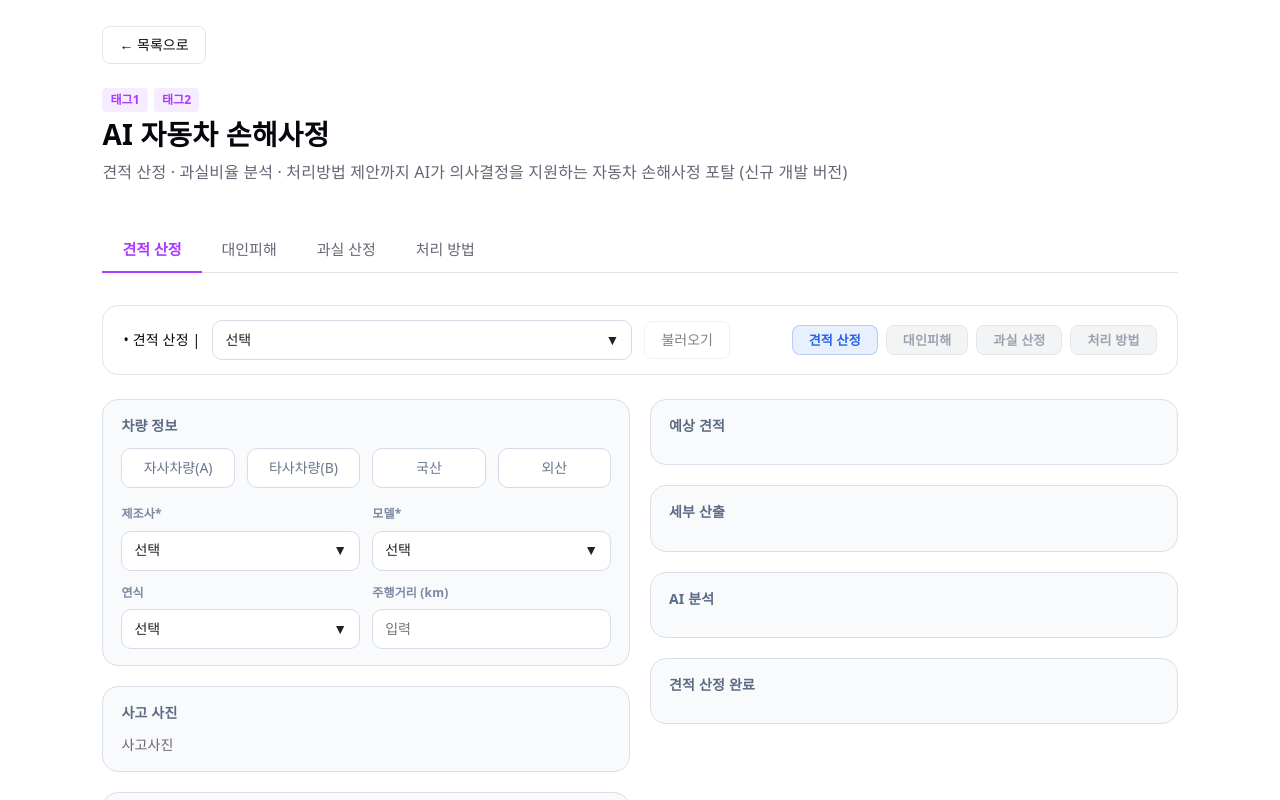
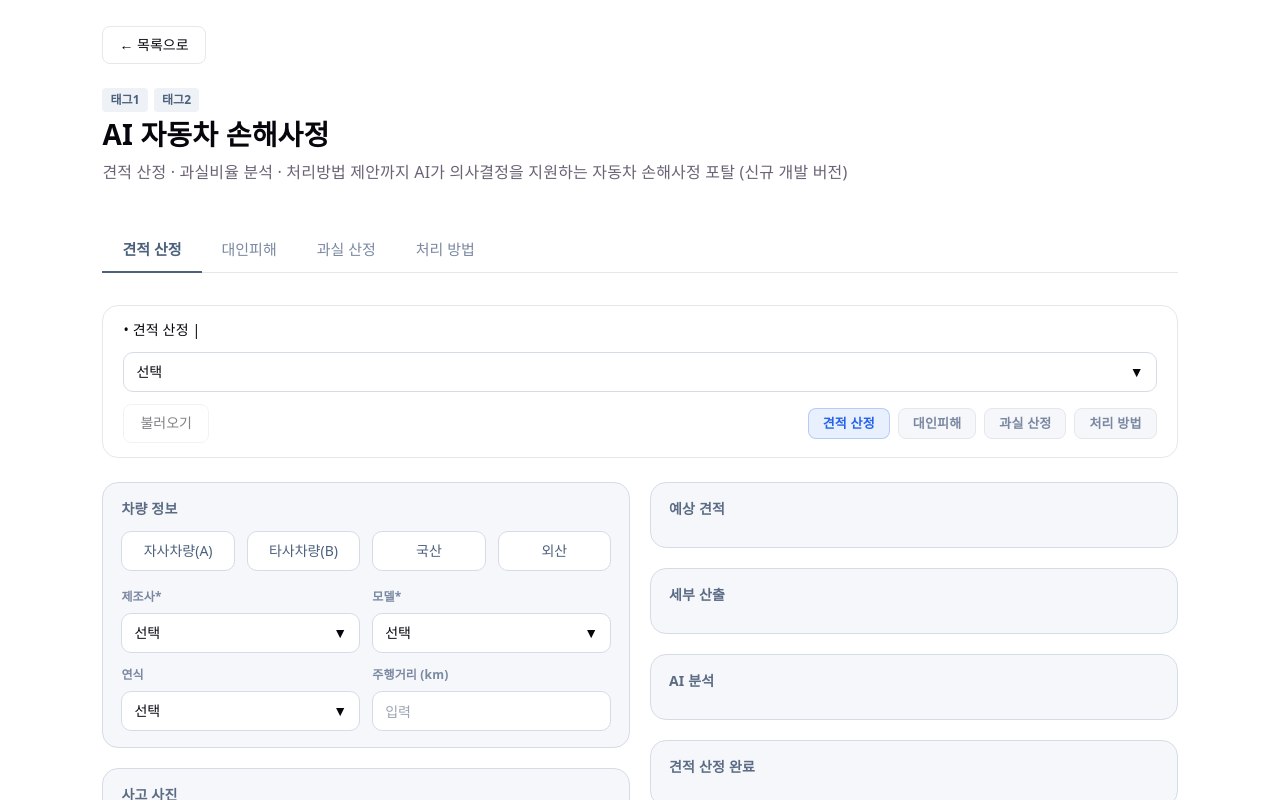
Before and after one commit to munjung/mvp-fe, a React (Vite) app: page /cards/1 in a window 1280 px wide. Shown: the top 800 px of the page. Built offline with nearby package versions, Linux system fonts and the light colour scheme.

Commit message:
Design: css 색감 조정, chatgpt썼어용

```diff
--- a/src/styles/card.css
+++ b/src/styles/card.css
@@ -4,9 +4,11 @@
 .mt-10 {
   margin-top: 10px;
 }
+
 .mt-20 {
   margin-top: 20px;
 }
+
 .mt-30 {
   margin-top: 30px;
 }
@@ -71,7 +73,7 @@
   flex-direction: column;
   overflow: hidden;
   border: 1px solid var(--border);
-  border-radius: 12px;
+  border-radius: var(--radius-lg);
   background: var(--bg);
   transition:
     box-shadow 0.2s,
@@ -115,14 +117,12 @@
 }
 
 .card-title {
-  margin: 0;
   font-size: 18px;
   font-weight: 600;
   color: var(--text-h);
 }
 
 .card-desc {
-  margin: 0;
   font-size: 14px;
   line-height: 1.5;
   color: var(--text);
@@ -148,7 +148,7 @@
 }
 
 .detail-title {
-  margin: 12px 0 0;
+  margin-top: 12px;
   font-size: 28px;
   font-weight: 700;
   color: var(--text-h);
@@ -161,48 +161,13 @@
 }
 
 /* =========================
-   tab
-========================= */
-.tab-menu {
-  display: flex;
-  gap: 0;
-  margin-bottom: 32px;
-  border-bottom: 1px solid var(--border);
-}
-
-.tab-item {
-  margin-bottom: -1px;
-  padding: 12px 20px;
-  border: none;
-  border-bottom: 2px solid transparent;
-  background: none;
-  font-size: 15px;
-  font-weight: 500;
-  color: var(--text);
-  cursor: pointer;
-  transition:
-    color 0.15s,
-    border-color 0.15s;
-}
-
-.tab-item:hover {
-  color: var(--text-h);
-}
-
-.tab-item--active {
-  border-bottom-color: var(--accent);
-  font-weight: 600;
-  color: var(--accent);
-}
-
-/* =========================
    common - button
 ========================= */
 .base-button {
   width: fit-content;
   padding: 8px 16px;
   border: 1px solid var(--border);
-  border-radius: 8px;
+  border-radius: var(--radius-sm);
   background: var(--bg);
   font-size: 14px;
   font-weight: 500;
@@ -216,8 +181,8 @@
 
 .base-button:hover {
   border-color: var(--accent-border);
-  background: var(--accent-bg);
-  color: var(--accent);
+  background: var(--accent);
+  color: var(--white);
 }
 
 .base-button--back {
@@ -232,7 +197,6 @@
 /* =========================
    common - checkbox
 ========================= */
-
 .base-checkbox {
   display: inline-flex;
   align-items: center;
@@ -249,7 +213,7 @@
 
 .base-checkbox-label {
   font-size: 14px;
-  color: #222;
+  color: var(--text-h);
 }
 
 /* =========================
@@ -257,9 +221,9 @@
 ========================= */
 .base-section {
   padding: 16px 18px;
-  border: 1px solid #d9e0ea;
-  border-radius: 16px;
-  background: #f8fafc;
+  border: 1px solid var(--border-strong);
+  border-radius: var(--radius-xl);
+  background: var(--accent-soft);
 }
 
 .base-section-header {
@@ -267,10 +231,9 @@
 }
 
 .base-section-title {
-  margin: 0;
   font-size: 14px;
   font-weight: 700;
-  color: #5b6b84;
+  color: var(--sub-text-dark);
 }
 
 .base-section-body {
@@ -284,7 +247,14 @@
 ========================= */
 .base-multi-select {
   position: relative;
-  width: 100%;
+}
+
+.base-multi-select-hidden-input {
+  position: absolute;
+  width: 0;
+  height: 0;
+  opacity: 0;
+  pointer-events: none;
 }
 
 .base-multi-select-dropdown {
@@ -293,9 +263,9 @@
   left: 0;
   width: 100%;
   padding: 8px;
-  border: 1px solid #d5dce6;
-  border-radius: 10px;
-  background: #fff;
+  border: 1px solid var(--border-strong);
+  border-radius: var(--radius-md);
+  background: var(--bg);
   box-shadow: 0 8px 20px rgba(0, 0, 0, 0.12);
   z-index: 20;
 }
@@ -305,12 +275,17 @@
   align-items: center;
   gap: 8px;
   padding: 10px 12px;
-  border-radius: 8px;
+  border-radius: var(--radius-sm);
   cursor: pointer;
 }
 
 .base-multi-select-item:hover {
-  background: #f3f6fa;
+  background: var(--accent-bg);
+}
+
+.base-multi-select-empty {
+  padding: 12px;
+  color: var(--text);
 }
 
 /* =========================
@@ -322,17 +297,15 @@
 }
 
 .base-multi-chip-trigger {
-  appearance: none;
-  -webkit-appearance: none;
   display: flex;
   align-items: center;
   justify-content: space-between;
   width: 100%;
   min-height: 40px;
   padding: 0 12px;
-  border: 1px solid #1f9ac0;
-  border-radius: 12px;
-  background: #fff;
+  border: 1px solid var(--accent);
+  border-radius: var(--radius-lg);
+  background: var(--bg);
   cursor: pointer;
 }
 
@@ -345,7 +318,7 @@
 .base-multi-chip-trigger-text {
   font-size: 14px;
   font-weight: 600;
-  color: #0f6f8f;
+  color: var(--accent);
 }
 
 .base-multi-chip-badge {
@@ -356,10 +329,10 @@
   height: 18px;
   padding: 0 6px;
   border-radius: 999px;
-  background: #1f9ac0;
+  background: var(--accent);
   font-size: 12px;
   font-weight: 700;
-  color: #fff;
+  color: var(--white);
 }
 
 .base-multi-chip-arrow {
@@ -377,7 +350,7 @@
   left: 50%;
   width: 11px;
   height: 9px;
-  background: #1f9ac0;
+  background: var(--accent);
   clip-path: polygon(50% 0, 0 100%, 100% 100%);
   transform: translate(-50%, -50%) rotate(180deg);
   transform-origin: center;
@@ -391,9 +364,9 @@
 .base-multi-chip-panel {
   margin-top: 8px;
   padding: 12px;
-  border: 1px solid #d7dee8;
-  border-radius: 12px;
-  background: #fff;
+  border: 1px solid var(--border-strong);
+  border-radius: var(--radius-lg);
+  background: var(--bg);
 }
 
 .base-multi-chip-list {
@@ -408,18 +381,18 @@
   gap: 4px;
   min-height: 30px;
   padding: 0 10px;
-  border: 1px solid #d7dee8;
+  border: 1px solid var(--border-strong);
   border-radius: 999px;
-  background: #f8fafc;
+  background: var(--accent-soft);
   font-size: 13px;
-  color: #5f6b7a;
+  color: var(--text);
   cursor: pointer;
 }
 
 .base-multi-chip-item.is-selected {
-  border-color: #1396b8;
-  background: #1396b8;
-  color: #fff;
+  border-color: var(--accent);
+  background: var(--accent);
+  color: var(--white);
 }
 
 .base-multi-chip-check {
@@ -461,53 +434,45 @@
 .form-label {
   font-size: 12px;
   font-weight: 600;
-  color: #7b88a1;
+  color: var(--sub-text);
 }
 
 /* =========================
-   common - input
+   common - input / textarea / select
 ========================= */
-.base-input {
-  box-sizing: border-box;
+.base-input,
+.base-textarea,
+.base-select-trigger {
   width: 100%;
+  border: 1px solid var(--border-strong);
+  border-radius: var(--radius-md);
+  background: var(--bg);
+  font-size: 14px;
+  color: var(--text-h);
+}
+
+.base-input,
+.base-select-trigger {
   height: 40px;
   padding: 0 12px;
-  border: 1px solid #d5dce6;
-  border-radius: 10px;
-  background: #fff;
-  font-size: 14px;
-  color: #222;
 }
 
-.base-input:focus {
-  outline: none;
-  border-color: #8aa0bf;
-}
-
-/* =========================
-   common - textarea
-========================= */
-
 .base-textarea {
-  width: 100%;
   min-height: 120px;
   padding: 12px;
-  border: 1px solid #d5dce6;
-  border-radius: 10px;
-  background: #fff;
-  font-size: 14px;
-  color: #222;
   line-height: 1.5;
-  box-sizing: border-box;
   resize: vertical;
 }
 
-.base-textarea:focus {
+.base-input:focus,
+.base-textarea:focus,
+.base-select-trigger:focus {
   outline: none;
-  border-color: #8aa0bf;
+  border-color: var(--border-focus);
 }
 
-.base-textarea::placeholder {
+.base-textarea::placeholder,
+.base-input::placeholder {
   color: #9aa4b2;
 }
 
@@ -520,64 +485,43 @@
 }
 
 .base-radio-item {
-  flex: 1; /* 핵심 */
+  flex: 1;
   display: inline-flex;
   align-items: center;
   justify-content: center;
   min-height: 40px;
   padding: 0 16px;
-  border: 1px solid #d5dce6;
-  border-radius: 10px;
-  background: #fff;
+  border: 1px solid var(--border-strong);
+  border-radius: var(--radius-md);
+  background: var(--bg);
   font-size: 14px;
   font-weight: 500;
-  color: #6b778c;
+  color: var(--accent);
   cursor: pointer;
 }
 
 .base-radio-item[data-state='checked'] {
-  border-color: #4d617d;
-  background: #4d617d;
-  color: #fff;
+  border-color: var(--accent);
+  background: var(--accent);
+  color: var(--white);
 }
 
 /* =========================
    common - select
 ========================= */
 .base-select-trigger {
-  width: fit-content;
-  min-width: 200px;
-  max-width: 420px;
-  height: 40px;
-  padding: 0 12px;
-  border: 1px solid #d0d5dd;
-  border-radius: 8px;
-  background: #fff;
   display: inline-flex;
   align-items: center;
   justify-content: space-between;
   gap: 8px;
-  width: 100%;
-  height: 40px;
-  padding: 0 12px;
-  border: 1px solid #d5dce6;
-  border-radius: 10px;
-  background: #fff;
-  font-size: 14px;
-  color: #222;
   cursor: pointer;
-}
-
-.base-select-trigger:focus {
-  outline: none;
-  border-color: #8aa0bf;
 }
 
 .base-select-content {
   overflow: hidden;
-  border: 1px solid #d5dce6;
-  border-radius: 10px;
-  background: #fff;
+  border: 1px solid var(--border-strong);
+  border-radius: var(--radius-md);
+  background: var(--bg);
   box-shadow: 0 8px 20px rgba(0, 0, 0, 0.12);
 }
 
@@ -587,13 +531,13 @@
 
 .base-select-item {
   padding: 10px 12px;
-  border-radius: 8px;
+  border-radius: var(--radius-sm);
   font-size: 14px;
   cursor: pointer;
 }
 
 .base-select-item[data-highlighted] {
   outline: none;
-  background: #4d617d;
-  color: #fff;
+  background: var(--accent);
+  color: var(--white);
 }
--- a/src/styles/main.css
+++ b/src/styles/main.css
@@ -1,17 +1,29 @@
 @import './card.css';
 @import './tab.css';
 
-/* 기본 디자인 변수 */
+/* =========================
+   root
+========================= */
 :root {
   --text: #6b6375;
   --text-h: #08060d;
   --bg: #ffffff;
-  --border: #e5e4e7;
+  --white: #ffffff;
+
+  --border: #e5e7eb;
+  --border-strong: #d5dce6;
+  --border-focus: #7f93ad;
+
   --code-bg: #f4f3ec;
 
-  --accent: #aa3bff;
-  --accent-bg: rgba(170, 59, 255, 0.1);
-  --accent-border: rgba(170, 59, 255, 0.5);
+  --accent: #4d617d;
+  --accent-hover: #3f5168;
+  --accent-bg: #eef2f7;
+  --accent-border: #4d617d;
+  --accent-soft: #f5f7fa;
+
+  --sub-text: #7b88a1;
+  --sub-text-dark: #5b6b84;
 
   --shadow: rgba(0, 0, 0, 0.1) 0 10px 15px -3px, rgba(0, 0, 0, 0.05) 0 4px 6px -2px;
 
@@ -19,25 +31,44 @@
   --heading: system-ui, 'Segoe UI', Roboto, sans-serif;
   --mono: ui-monospace, Consolas, monospace;
 
-  font: 14px/145% var(--sans); /* 전체 폰트 크기 기준 */
+  --radius-sm: 8px;
+  --radius-md: 10px;
+  --radius-lg: 12px;
+  --radius-xl: 16px;
+
+  font: 14px/145% var(--sans);
   letter-spacing: 0.18px;
   color: var(--text);
   background: var(--bg);
 }
 
-/* 다크모드 대응 */
+/* =========================
+   dark mode
+========================= */
 @media (prefers-color-scheme: dark) {
   :root {
     --text: #9ca3af;
     --text-h: #f3f4f6;
     --bg: #16171d;
     --border: #2e303a;
+    --border-strong: #3a3d49;
+    --border-focus: #7f93ad;
     --code-bg: #1f2028;
-    --accent: #c084fc;
+
+    --accent: #7f93ad;
+    --accent-hover: #93a4ba;
+    --accent-bg: #2a3340;
+    --accent-border: #7f93ad;
+    --accent-soft: #202733;
+
+    --sub-text: #a5afbf;
+    --sub-text-dark: #c0cad8;
   }
 }
 
-/* 기본 리셋 */
+/* =========================
+   reset
+========================= */
 * {
   box-sizing: border-box;
 }
@@ -45,9 +76,9 @@
 html,
 body,
 #root {
+  min-height: 100%;
   margin: 0;
   padding: 0;
-  min-height: 100%;
 }
 
 body {
@@ -55,13 +86,16 @@ body {
   color: var(--text);
 }
 
-p {
+p,
+h1,
+h2,
+h3 {
   margin: 0;
 }
 
 h1,
-h2 {
-  margin: 0;
+h2,
+h3 {
   font-family: var(--heading);
 }
 
@@ -73,6 +107,6 @@ select {
 }
 
 a {
+  color: inherit;
   text-decoration: none;
-  color: inherit;
 }
--- a/src/styles/tab.css
+++ b/src/styles/tab.css
@@ -1,13 +1,54 @@
-/* TabHeader */
+/* =========================
+   tab (underline)
+========================= */
+.tab-menu {
+  display: flex;
+  gap: 0;
+  margin-bottom: 32px;
+  border-bottom: 1px solid var(--border);
+}
+
+.tab-item {
+  margin-bottom: -1px;
+  padding: 12px 20px;
+  border: none;
+  border-bottom: 2px solid transparent;
+  background: none;
+  font-size: 15px;
+  font-weight: 500;
+  color: var(--sub-text);
+  cursor: pointer;
+  transition:
+    color 0.15s,
+    border-color 0.15s;
+}
+
+.tab-item:hover {
+  color: var(--text-h);
+}
+
+.tab-item--active {
+  border-bottom-color: var(--accent);
+  font-weight: 600;
+  color: var(--accent);
+}
+
+.tab-item:focus {
+  outline: none;
+}
+
+/* =========================
+   tab header
+========================= */
 .tab-header {
   display: flex;
   align-items: center;
+  flex-wrap: wrap;
   gap: 12px;
-  flex-wrap: wrap;
   margin-bottom: 24px;
   padding: 14px 20px;
   border: 1px solid var(--border);
-  border-radius: 16px;
+  border-radius: var(--radius-xl);
   background: var(--bg);
 }
 
@@ -18,46 +59,51 @@
   white-space: nowrap;
 }
 
-.tab-header__select {
-  padding: 6px 10px;
-  border-radius: 8px;
-  border: 1px solid var(--border);
-  background: var(--bg);
-  color: var(--text-h);
-  font-size: 14px;
-  cursor: pointer;
+/* select (BaseSelect이랑 톤 맞춤) */
+.tab-header .base-select-trigger {
+  min-width: 180px;
 }
 
+/* 버튼 disabled 스타일 */
 .tab-header__btn--disabled {
   opacity: 0.4;
+  pointer-events: none;
   cursor: not-allowed;
-  pointer-events: none;
 }
 
-/* 우측 탭 구분 배지 */
+/* =========================
+   tab badges
+========================= */
 .tab-header__badges {
-  margin-left: auto;
   display: flex;
   gap: 8px;
+  margin-left: auto;
 }
 
 .tab-badge {
   display: inline-block;
-  padding: 4px 16px;
-  border-radius: 8px;
+  padding: 4px 14px;
+  border: 1px solid var(--border);
+  border-radius: var(--radius-sm);
+  background: var(--accent-soft);
   font-size: 13px;
   font-weight: 600;
+  color: var(--sub-text);
   white-space: nowrap;
-  color: #9ca3af;
-  background: #f3f4f6;
-  border: 1px solid #e5e7eb;
+  transition:
+    background 0.15s,
+    color 0.15s,
+    border-color 0.15s;
 }
 
 .tab-badge--active {
   /* color / background / border는 tabType별로 inline style로 주입 */
 }
 
-/* EstimateTab 좌우 분할 레이아웃 */
+/* =========================
+   estimate layout
+   EstimateTab 좌우 분할 레이아웃
+========================= */
 .estimate-layout {
   display: grid;
   grid-template-columns: 1fr 1fr;
@@ -84,11 +130,3 @@
     position: static;
   }
 }
-
-@media (prefers-color-scheme: dark) {
-  .tab-badge {
-    background: #1f2028;
-    border-color: #2e303a;
-    color: #6b7280;
-  }
-}
```
